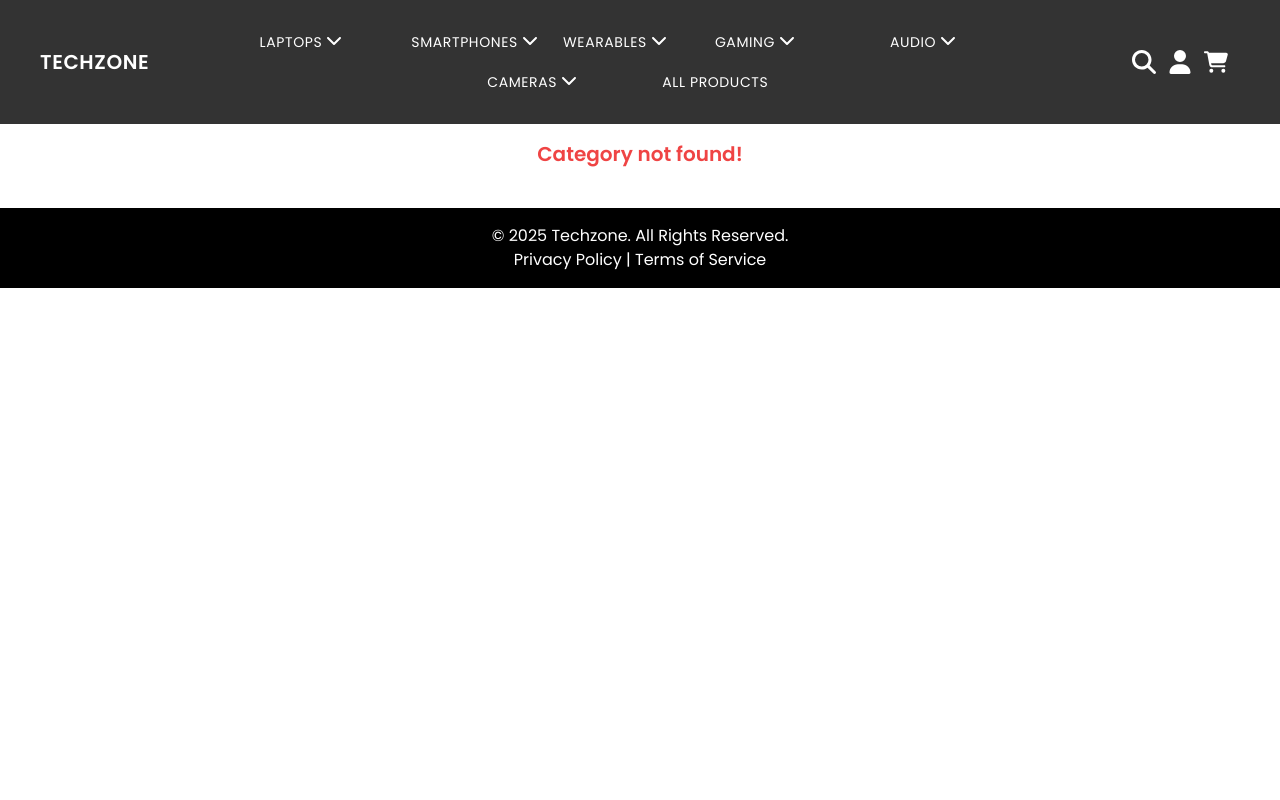
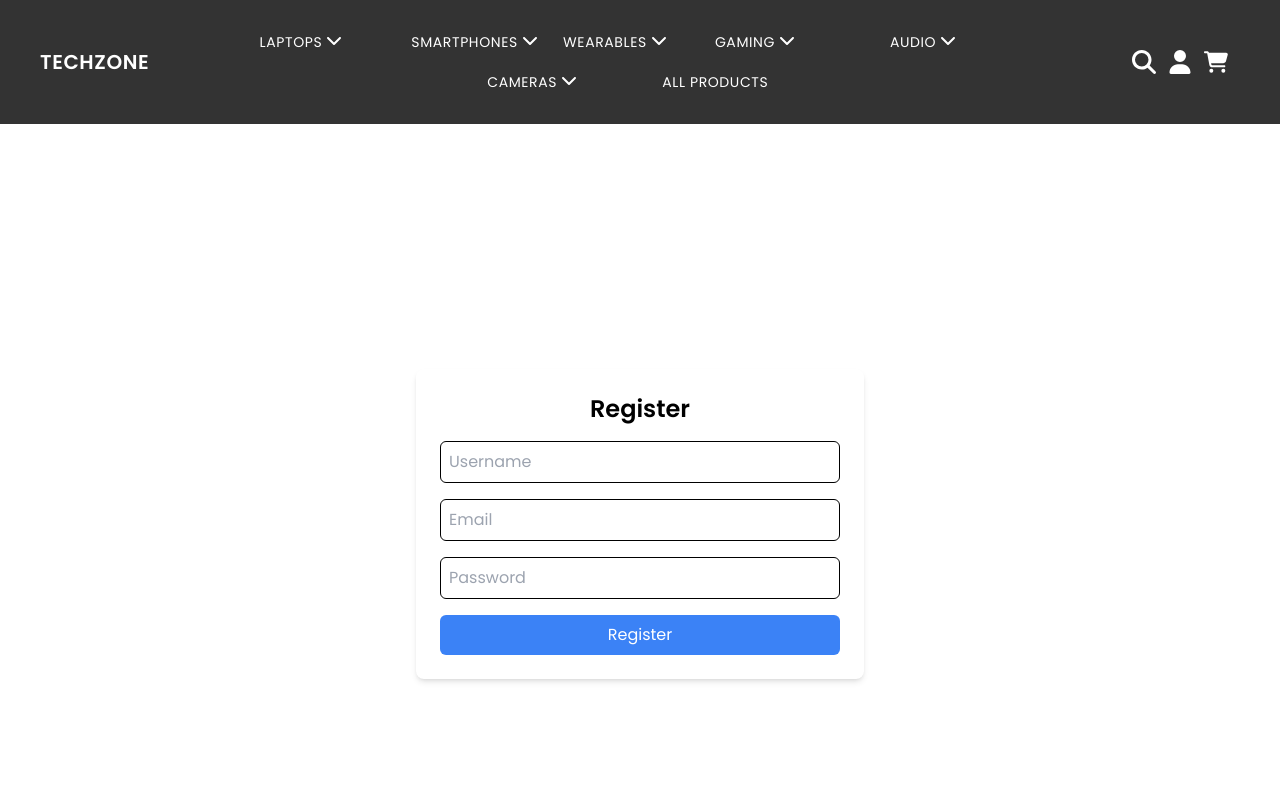
Before and after one commit to emmanuelgv408/techzone, a React (Vite) app: page /register in a window 1280 px wide. Before the commit this address had no page. Shown: the top 800 px of the page. Built offline with nearby package versions, Linux system fonts and the light colour scheme.

Commit message:
working on authentication

```diff
--- a/package.json
+++ b/package.json
@@ -11,6 +11,9 @@
   },
   "dependencies": {
     "@stripe/stripe-js": "^5.5.0",
+    "axios": "^1.7.9",
+    "mongodb": "^6.13.0",
+    "prop-types": "^15.8.1",
     "react": "^18.3.1",
     "react-dom": "^18.3.1",
     "react-router-dom": "^7.1.0",
--- a/src/App.tsx
+++ b/src/App.tsx
@@ -10,18 +10,26 @@ import NavBar from "./components/NavBar";
 import Category from "./pages/Category";
 import Footer from "./components/Footer";
 import AllProducts from "./components/AllProducts";
+import axios from "axios";
+import './index.css';
+import Register from "./pages/Register";
+import { Toaster } from 'react-hot-toast'
 
-import './index.css';
+
+axios.defaults.baseURL = 'http://localhost:5001'
+axios.defaults.withCredentials = true;
 
 const App = () => {
   return (
     <div className="" >
       <NavBar />
+      <Toaster position='bottom-right' toastOptions={{duration:2000}}/>
 
         <Routes>
           <Route path="/" element={<Home />} />
           <Route path="/product/:productId" element={<Product />} />
           <Route path="/cart" element={<Cart />} />
+          <Route path="/register" element={<Register/>} />
           <Route path="/login" element={<Login />} />
           <Route path="/checkout" element={<Checkout/>} />
           <Route path="/orders" element={<Orders />} />
--- a/src/assets/assets.ts
+++ b/src/assets/assets.ts
@@ -20,10 +20,8 @@ import user_icon from './icons/user.svg';
 import x_icon from './icons/x.svg';
 import down_icon from './icons/down.svg';
 
-// Type for the assets object
 export type AssetKeys = 'heroImg' | 'bars_icon' | 'cart_icon' | 'categories_icon' | 'heart_icon' | 'search_icon' | 'user_icon' | 'x_icon' | 'down_icon';
 
-// Type for assets record
 export const assets: Record<AssetKeys, string> = {
     heroImg,
     bars_icon,
--- a/src/pages/Login.tsx
+++ b/src/pages/Login.tsx
@@ -1,9 +1,67 @@
-import React from 'react'
 
-const Login = () => {
+import React, { useState } from 'react';
+import axios from 'axios';
+
+
+const Login  = () => {
+  const [formData, setFormData] = useState({
+    username: "",
+    email: "",
+    password: "",
+  });
+
+  const [error, setError] = useState("");
+
+  const handleChange = (e: React.ChangeEvent<HTMLInputElement>) => {
+    setFormData({ ...formData, [e.target.name]: e.target.value });
+  };
+
+  const handleSubmit = async (e: React.FormEvent) => {
+    e.preventDefault();
+    setError("");
+    axios.get('/')
+  };
+
   return (
-    <div>Login</div>
-  )
-}
+    <div className="flex items-center justify-center min-h-screen bg-gray-100">
+      <div className="w-full max-w-md bg-white p-6 rounded-lg shadow-md">
+        <h2 className="text-2xl font-bold text-center mb-4">Login</h2>
+        {error && <p className="text-red-500 text-center">{error}</p>}
+        <form onSubmit={handleSubmit} className="space-y-4">
+          <input
+            type="text"
+            name="username"
+            placeholder="Username"
+            value={formData.username}
+            onChange={handleChange}
+            className="w-full p-2 border rounded-md"
+          />
+          <input
+            type="email"
+            name="email"
+            placeholder="Email"
+            value={formData.email}
+            onChange={handleChange}
+            className="w-full p-2 border rounded-md"
+          />
+          <input
+            type="password"
+            name="password"
+            placeholder="Password"
+            value={formData.password}
+            onChange={handleChange}
+            className="w-full p-2 border rounded-md"
+          />
+          <button
+            type="submit"
+            className="w-full bg-blue-500 text-white py-2 rounded-md hover:bg-blue-600"
+          >
+            Login
+          </button>
+        </form>
+      </div>
+    </div>
+  );
+};
 
-export default Login
+export default Login;
--- /dev/null
+++ b/src/pages/Register.tsx
@@ -0,0 +1,86 @@
+import axios from "axios";
+import { FormEvent, ReactEventHandler, useState } from "react";
+import {toast} from 'react-hot-toast'
+import { useNavigate } from "react-router-dom";
+
+const Register = () => {
+  const [formData, setFormData] = useState({
+    name: "",
+    email: "",
+    password: "",
+  });
+
+  const navigate = useNavigate();
+
+  const registerUser = async (e: FormEvent) => {
+    e.preventDefault();
+    const { name, email, password } = formData;
+
+    try {
+      const res = await axios.post("http://localhost:5001/register", {
+        name,
+        email,
+        password,
+      });
+
+      toast.success("Registration successful!");
+      navigate('/login');
+    } catch (error: any) {
+      console.error("Registration failed:", error);
+
+      if (error.response && error.response.status === 400) {
+        toast.error(error.response.data.message || "Email is already in use");
+      } else {
+        toast.error("Registration failed. Please try again.");
+      }
+    }
+};
+
+
+
+
+  return (
+    <div className="flex items-center justify-center min-h-screen bg-gray-100">
+      <div className="w-full max-w-md bg-white p-6 rounded-lg shadow-md">
+        <h2 className="text-2xl font-bold text-center mb-4">Register</h2>
+
+        <form onSubmit={registerUser} className="space-y-4">
+          <input
+            type="text"
+            name="username"
+            placeholder="Username"
+            value={formData.name}
+            onChange={(e) => setFormData({ ...formData, name: e.target.value })}
+
+            className="w-full p-2 border rounded-md"
+          />
+          <input
+            type="email"
+            name="email"
+            placeholder="Email"
+            value={formData.email}
+            onChange={(e) => setFormData({ ...formData, email: e.target.value })}
+
+            className="w-full p-2 border rounded-md"
+          />
+          <input
+            type="password"
+            name="password"
+            placeholder="Password"
+            value={formData.password}
+            onChange={(e) => setFormData({ ...formData, password: e.target.value })}
+            className="w-full p-2 border rounded-md"
+          />
+          <button
+            type="submit"
+            className="w-full bg-blue-500 text-white py-2 rounded-md hover:bg-blue-600"
+          >
+            Register
+          </button>
+        </form>
+      </div>
+    </div>
+  );
+};
+
+export default Register;
```
Also changed, not shown: 1 other file (tests, documents, lock files or other folders).
